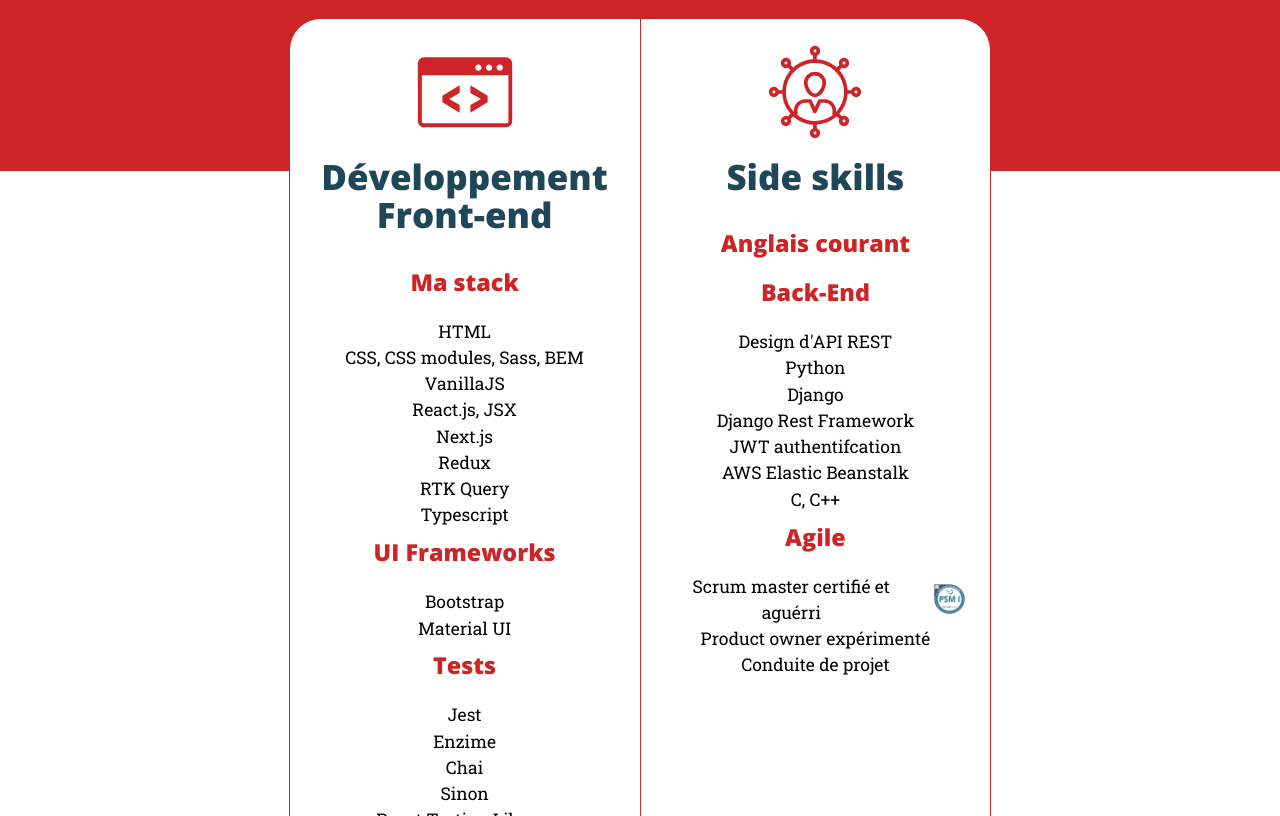
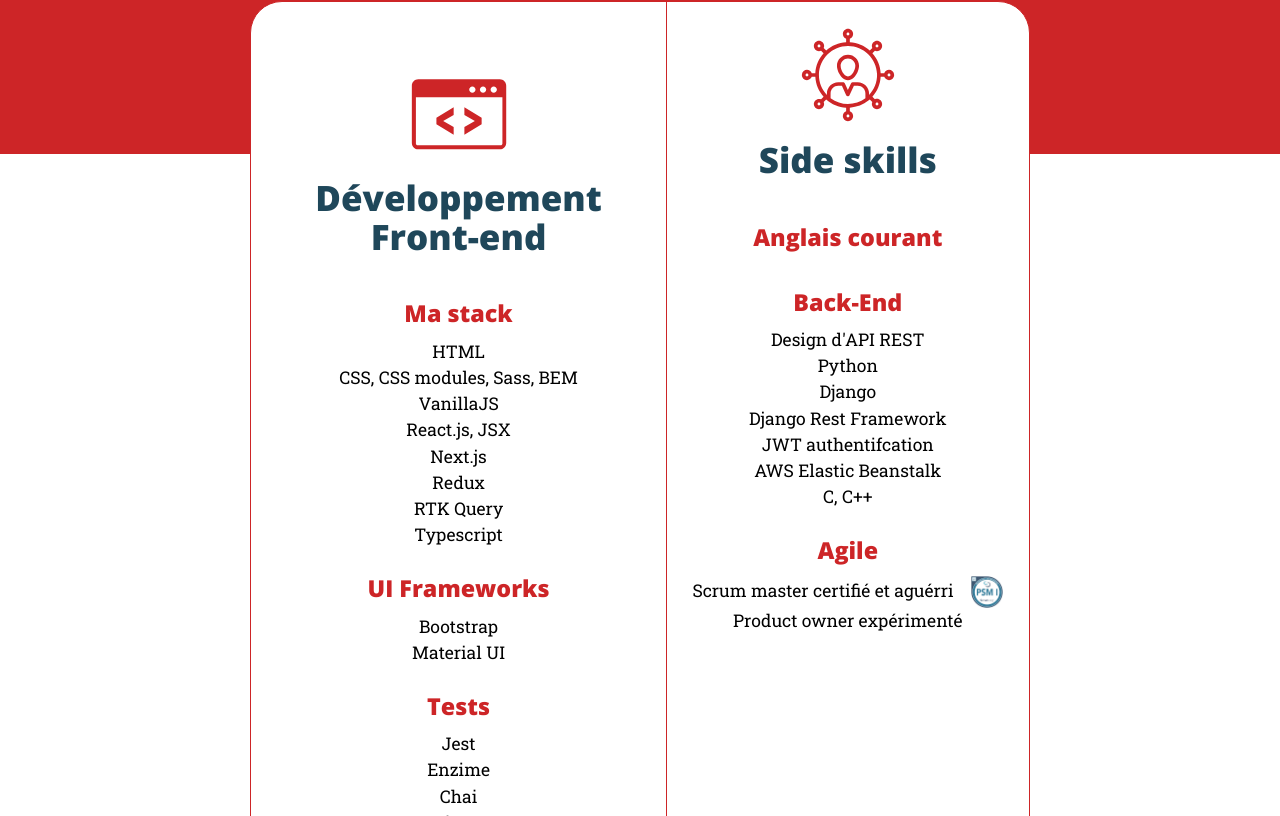
Before and after one commit to Fred-AtelierSalvetat/ateliersalvetat.com, a Next.js app: page / in a window 1280 px wide. Shown: the part 944-1760 px from the top of the page. Built offline with nearby package versions, Linux system fonts and the light colour scheme.

Commit message:
Fix skills section white spaces

```diff
--- a/components/Homepage/Skills.jsx
+++ b/components/Homepage/Skills.jsx
@@ -9,13 +9,15 @@
   return (
     <section className={`${styles.skills} pagePadding`}>
       <div className={styles.skillframe}>
-        <div className={`${styles.skillbox} padding2rem`}>
+        <div className={`${styles.skillbox} padding5rem`}>
+          <div>
             <Frontend />
             <h2>
               <div>{"Développement"}</div>
               <div style={{ whiteSpace: "nowrap" }}> Front-end</div>
             </h2>
-
+          </div>
+          <div>
             <h3>Ma stack</h3>
             <ul>
               <li>HTML</li>
@@ -27,11 +29,15 @@
               <li>RTK Query</li>
               <li> Typescript</li>
             </ul>
+          </div>
+          <div>
             <h3>UI Frameworks</h3>
             <ul>
               <li>Bootstrap</li>
               <li>Material UI</li>
             </ul>
+          </div>
+          <div>
             <h3>Tests</h3>
             <ul>
               <li>Jest</li>
@@ -40,17 +46,23 @@
               <li>Sinon</li>
               <li>React Testing Library</li>
             </ul>
+          </div>
+          <div>
             <h3>Outils</h3>
             <ul>
               <li>Git, Github, Gitlab</li>
               <li>AWS Amplify</li>
             </ul>
           </div>
+        </div>
 
         <div className={`${styles.skillbox} padding2rem`}>
+          <div>
             <AdditionalSkills />
             <h2>Side skills</h2>
+          </div>
           <h3>Anglais courant</h3>
+          <div>
             <h3>Back-End</h3>
             <ul>
               <li>{"Design d'API REST"}</li>
@@ -63,6 +75,8 @@
             <ul>
               <li>C, C++</li>
             </ul>
+          </div>
+          <div>
             <h3>Agile</h3>
             <ul>
               <li className={styles.flexCenteredLine}>
@@ -76,8 +90,8 @@
                 </a>
               </li>
               <li>Product owner expérimenté</li>
-            <li>Conduite de projet</li>
             </ul>
+          </div>
         </div>
       </div>
     </section>
--- a/components/Homepage/skills.module.scss
+++ b/components/Homepage/skills.module.scss
@@ -22,6 +22,9 @@
     }
     overflow: hidden;
     .skillbox {
+      display: flex;
+      flex-direction: column;
+      gap: 1em;
       @include medium() {
         max-width: 35rem;
       }
@@ -54,6 +57,9 @@
         margin: 0 auto;
         padding: 0;
         list-style-type: none;
+        li {
+          white-space: nowrap;
+        }
       }
       .flexCenteredLine {
         display: flex;
--- a/components/Portfolio/portfolio.module.scss
+++ b/components/Portfolio/portfolio.module.scss
@@ -1,5 +1,6 @@
 @use "../../sass/params" as *;
 @use "../../sass/mixins" as *;
+@use "../../sass/utility" as *;
 
 .portfolio {
   margin-top: 5vw;
@@ -10,7 +11,6 @@
   .title {
     color: $primary;
     text-align: center;
-    //margin-bottom: $pageVerticalPadding;
   }
   .portfolioIntro {
     display: flex;
@@ -40,7 +40,7 @@
       }
     }
     .swiper {
-      padding-block: 2em; //Padding necessary to avoid 3D coverflow effect overlap hidden
+      @extend .padding2rem; //Padding necessary to avoid 3D coverflow effect overlap hidden
 
       :global(.swiper-pagination) {
         position: relative;
--- a/sass/_typo.scss
+++ b/sass/_typo.scss
@@ -8,8 +8,8 @@
   ".brand-sub" ".brand-font" 3.5rem 1 "0",
   "h1" ".accent-font" 4rem 1 "2rem 0",
   "h1.nomarginTop" ".accent-font" 4rem 1 "0 0 2rem 0",
-  "h2" ".accent-font" 3rem 1.1 "1.5rem 0 3rem 0",
-  "h3" ".accent-font" 2rem 1.1 "1rem 0 2rem 0",
+  "h2" ".accent-font" 3rem 1.1 "1.5rem 0",
+  "h3" ".accent-font" 2rem 1.1 "1rem 0",
   "a" ".regular-font" 1.5rem 1.3 "0",
   "p" ".regular-font" 1.5rem 1.5 "1rem 0",
   "p.nomargin" ".regular-font" 1.5rem 1.5 "0",
```
Lines whose indentation alone changed are shown as unchanged.
